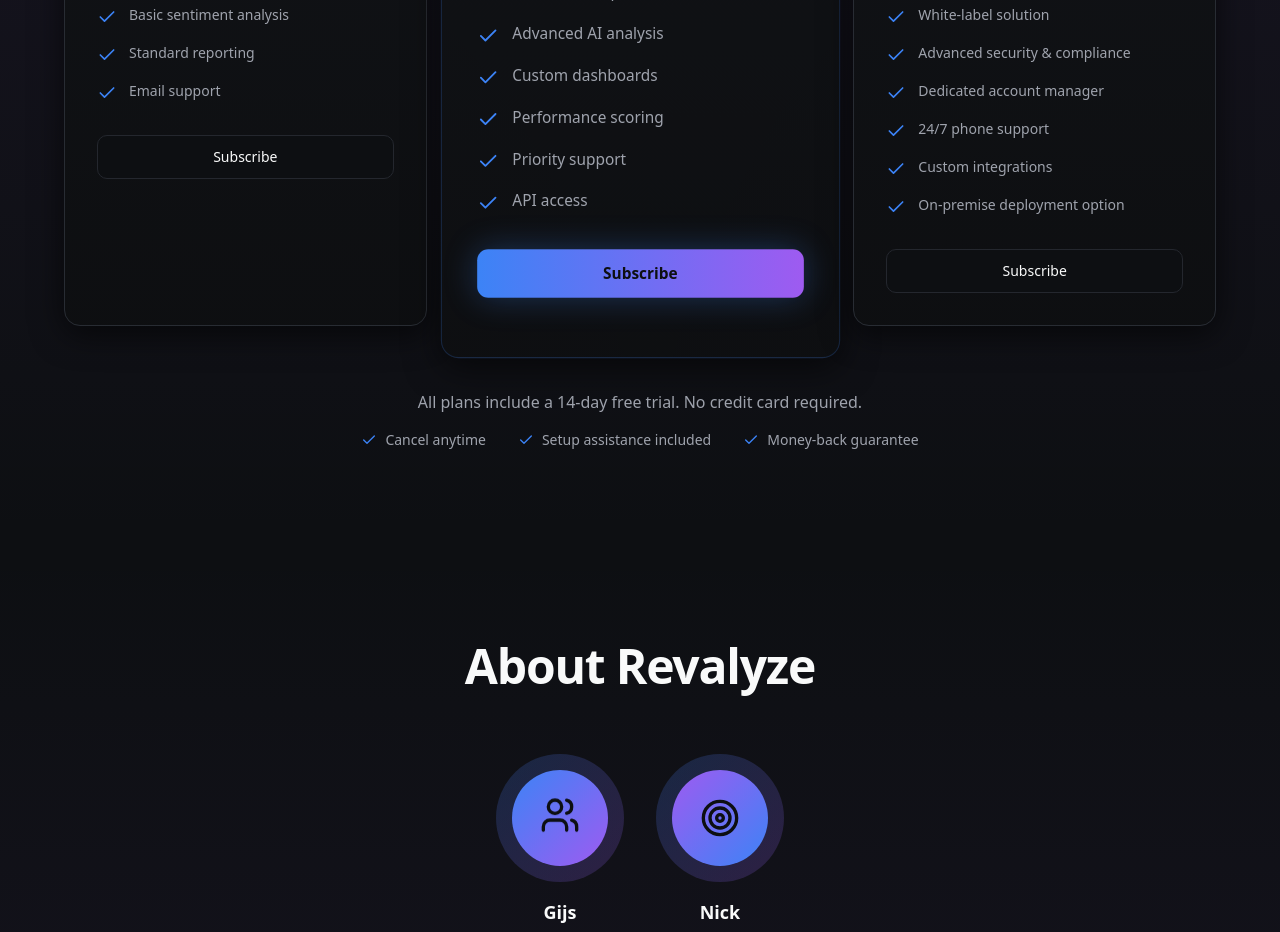
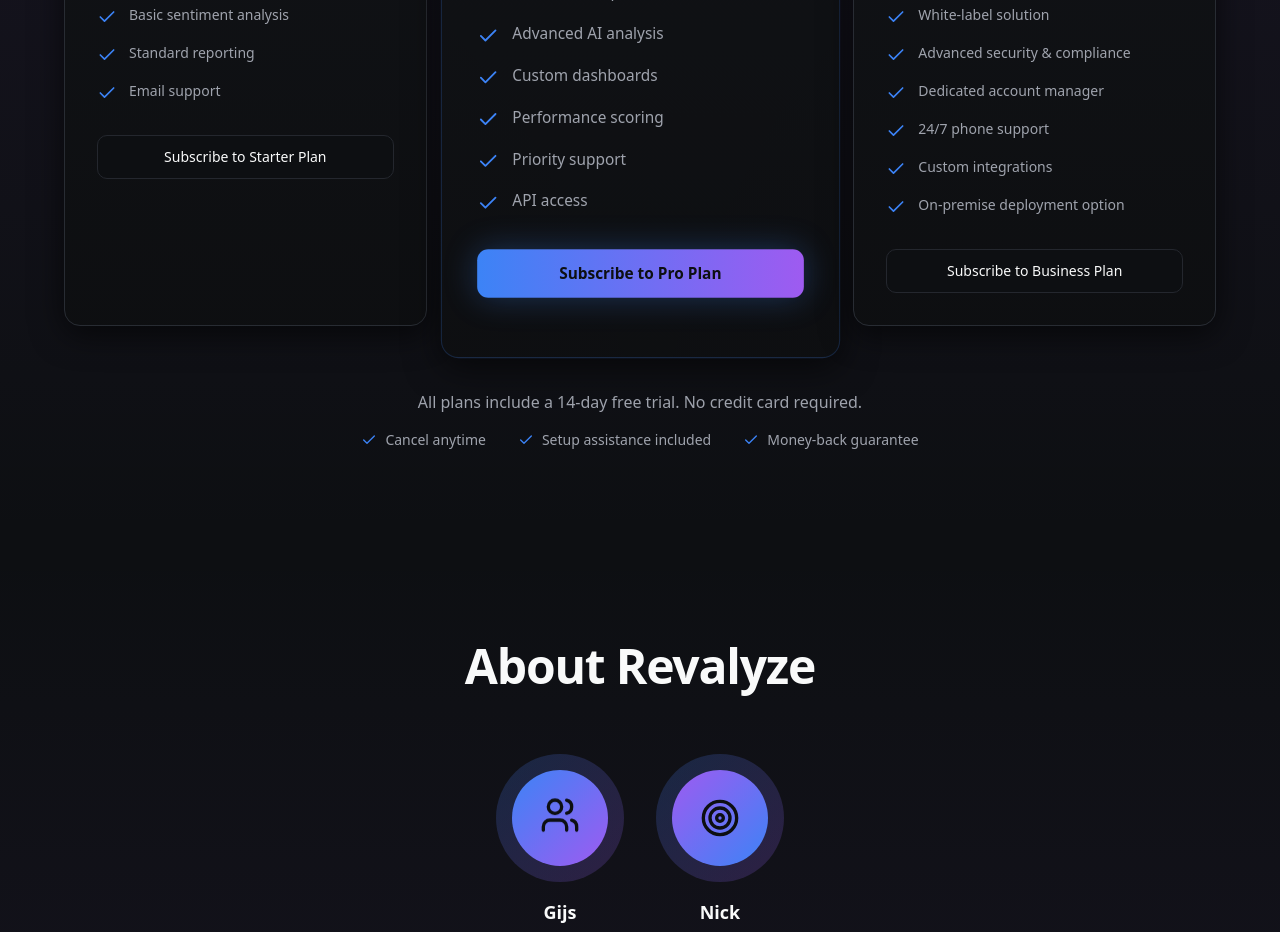
Before and after one commit to nickglas/revalyze_landing, a React (Vite) app: page / in a window 1280 px wide. Shown: the part 3040-3972 px from the top of the page. Built offline with nearby package versions, Linux system fonts and the light colour scheme.

Commit message:
Add plan names to buttons
Add plan names to the subscribe buttons in the pricing section.

```diff
--- a/src/components/Pricing.tsx
+++ b/src/components/Pricing.tsx
@@ -193,7 +193,7 @@ export const Pricing = () => {
                     size="lg"
                     onClick={() => handleSubscribe(plan)}
                   >
-                    {t('pricing.subscribe')}
+                    Subscribe to {plan.name}
                   </Button>
                 </div>
               );
```
